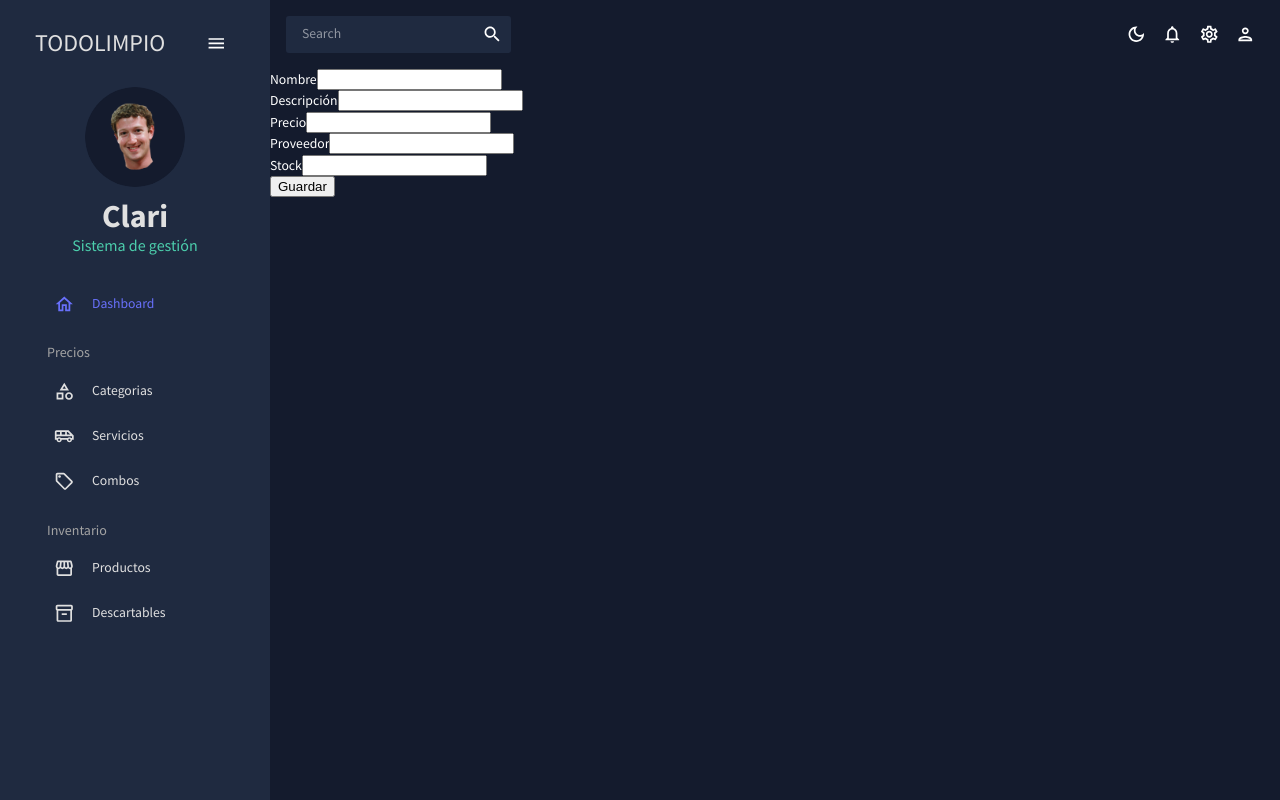
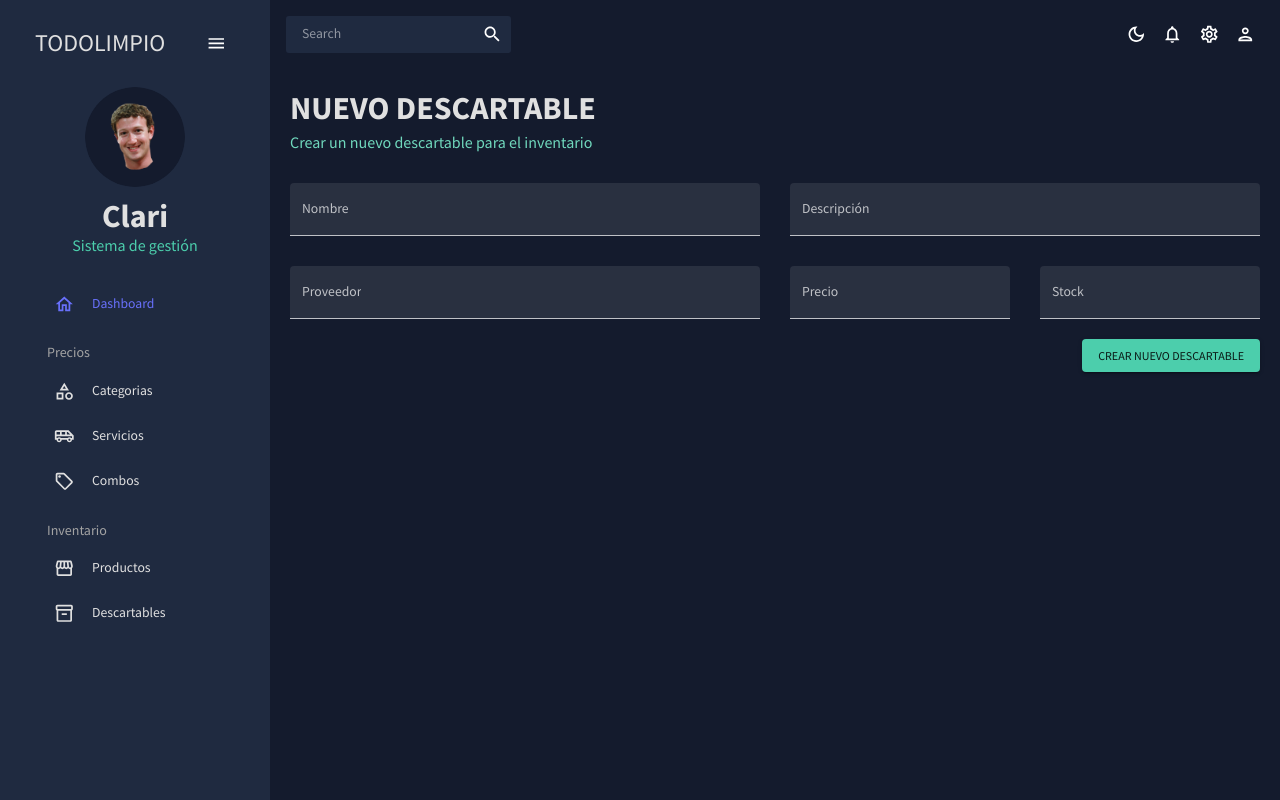
Before and after one commit to RumRage/todolimpio, a React (Create React App) app: page /disposables/create in a window 1280 px wide. Built offline with nearby package versions, Linux system fonts and the light colour scheme.

Commit message:
Disposable create ok

```diff
--- a/src/components/disposables/DisposableCreate.jsx
+++ b/src/components/disposables/DisposableCreate.jsx
@@ -1,48 +1,103 @@
 import { useContext, useEffect } from "react";
 import DisposableContext from "../../Context/DisposableContext";
+import { Box, Button, TextField, useTheme } from "@mui/material";
+import { tokens } from "../../theme";
+import Header from "../../components/Header";
+import useMediaQuery from "@mui/material/useMediaQuery";
 
 
 export const DisposableCreate = () => {
   const { formValues, onChange, storeDisposable, errors, setErrors} = useContext(DisposableContext);
+
+  const isNonMobile = useMediaQuery("(min-width:600px)");
+  const theme = useTheme();
+  const colors = tokens(theme.palette.mode);
 
   useEffect(() => {
     setErrors({});
   }, []);
 
   return (
-    <div className="mt-12">
-      <form onSubmit={storeDisposable} className="max-w-md mx-auto p-4 bg-white shadow-md rounded-sm">
-        <div className="space-y-6">
-          <div className="mb-4">
-            <label htmlFor="nombre" className="block mb-2 text-sm font-medium">Nombre</label>
-            <input name="name" value={formValues["name"]} onChange={onChange} className="border border-gray-300 text-gray-900 text-sm rounded-md block w-full p-2" />
-            {errors.name && <span className="text-sm text-red-400">{ errors.name[0]}</span>}
-          </div>
-          <div className="mb-4">
-            <label htmlFor="descripcion" className="block mb-2 text-sm font-medium">Descripción</label>
-            <input name="description" value={formValues["description"]} onChange={onChange} className="border border-gray-300 text-gray-900 text-sm rounded-md block w-full p-2" />
-            {errors.description && <span className="text-sm text-red-400">{ errors.description[0]}</span>}
-          </div>
-          <div className="mb-4">
-            <label htmlFor="precio" className="block mb-2 text-sm font-medium">Precio</label>
-            <input name="price" value={formValues["price"]} onChange={onChange} className="border border-gray-300 text-gray-900 text-sm rounded-md block w-full p-2" />
-            {errors.price && <span className="text-sm text-red-400">{ errors.price[0]}</span>}
-          </div>
-          <div className="mb-4">
-            <label htmlFor="proveedor" className="block mb-2 text-sm font-medium">Proveedor</label>
-            <input name="supplier" value={formValues["supplier"]} onChange={onChange} className="border border-gray-300 text-gray-900 text-sm rounded-md block w-full p-2" />
-            {errors.supplier && <span className="text-sm text-red-400">{ errors.supplier[0]}</span>}
-          </div>
-          <div className="mb-4">
-            <label htmlFor="stock" className="block mb-2 text-sm font-medium">Stock</label>
-            <input name="stock" value={formValues["stock"]} onChange={onChange} className="border border-gray-300 text-gray-900 text-sm rounded-md block w-full p-2" />
-            {errors.stock && <span className="text-sm text-red-400">{ errors.stock[0]}</span>}
-          </div>
-        </div>
-        <div className="my-4">
-          <button className="px-4 py-2 bg-indigo-500 hover:bg-indigo-700 text-white rounded-md">Guardar</button>
-        </div>
-      </form>
-    </div>
+    <Box m="20px">
+    <Header title="NUEVO DESCARTABLE" subtitle="Crear un nuevo descartable para el inventario" />
+
+    <form onSubmit={storeDisposable} className="max-w-md mx-auto p-4 bg-white shadow-md rounded-sm">
+      <Box
+         display="grid"
+         gap="30px"
+         gridTemplateColumns="repeat(4, minmax(0, 1fr))"
+         sx={{
+           "& > div": { gridColumn: isNonMobile ? undefined : "span 4" },
+         }}
+      >
+        <TextField
+          fullWidth
+          variant="filled"
+          type="text"
+          label="Nombre"
+          name="name"
+          value={formValues["name"]}
+          onChange={onChange}
+          sx={{ gridColumn: "span 2" }}
+          error={errors.name !== undefined}
+          helperText={errors.name && errors.name[0]}
+        />
+        <TextField
+          fullWidth
+          variant="filled"
+          type="text"
+          label="Descripción"
+          name="description"
+          value={formValues["description"]}
+          onChange={onChange}
+          sx={{ gridColumn: "span 2" }}
+          error={errors.description !== undefined}
+          helperText={errors.description && errors.description[0]}
+        />
+        <TextField
+          fullWidth
+          variant="filled"
+          type="text"
+          label="Proveedor"
+          name="supplier"
+          value={formValues["supplier"]}
+          onChange={onChange}
+          sx={{ gridColumn: "span 2" }}
+          error={errors.supplier !== undefined}
+          helperText={errors.supplier && errors.supplier[0]}
+        />
+        <TextField
+          fullWidth
+          variant="filled"
+          type="text"
+          label="Precio"
+          name="price"
+          value={formValues["price"]}
+          onChange={onChange}
+          sx={{ gridColumn: "span 1" }}
+          error={errors.price !== undefined}
+          helperText={errors.price && errors.price[0]}
+        />
+        <TextField
+          fullWidth
+          variant="filled"
+          type="text"
+          label="Stock"
+          name="stock"
+          value={formValues["stock"]}
+          onChange={onChange}
+          sx={{ gridColumn: "span 1" }}
+          error={errors.stock !== undefined}
+          helperText={errors.stock && errors.stock[0]}
+        />
+      </Box>
+      <Box display="flex" justifyContent="end" mt="20px">
+        <Button type="submit" color="secondary" variant="contained">
+          Crear nuevo descartable
+        </Button>
+      </Box>
+    </form>
+  </Box>
+
   )
 }
```
